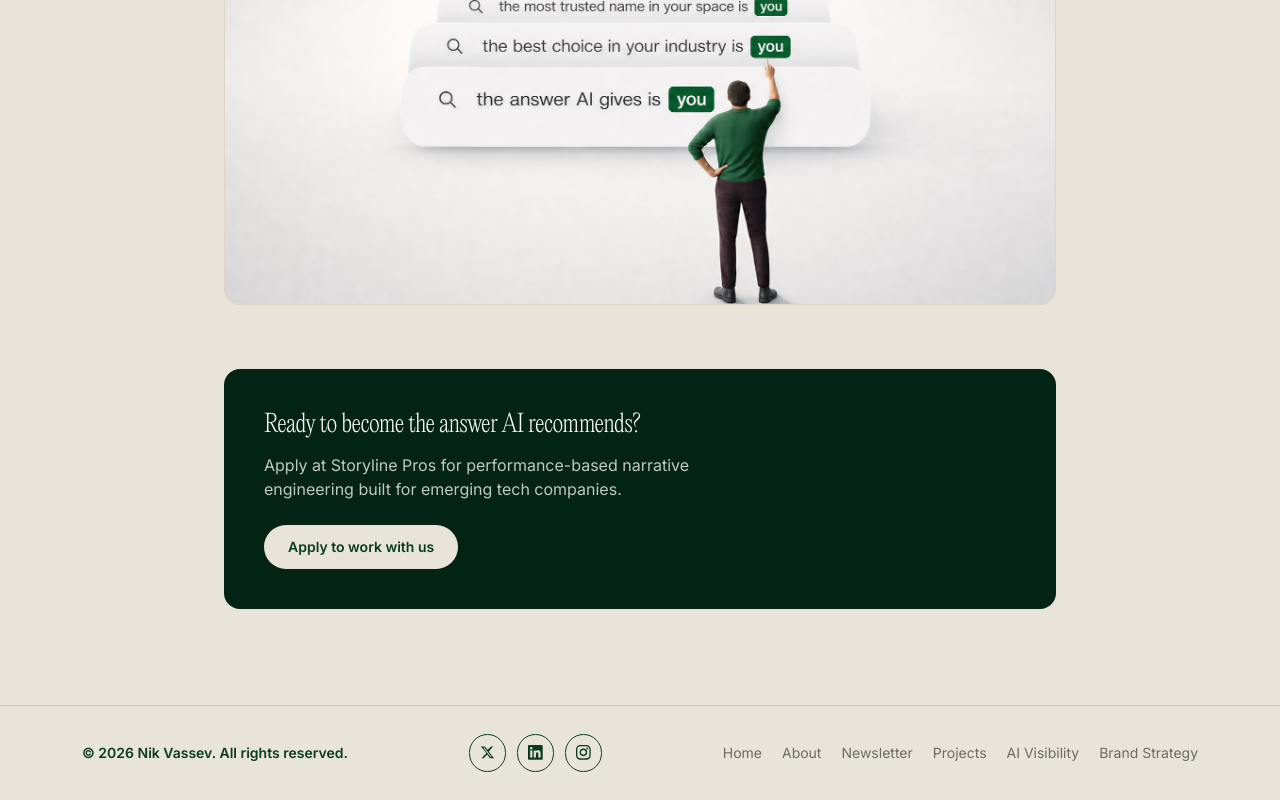
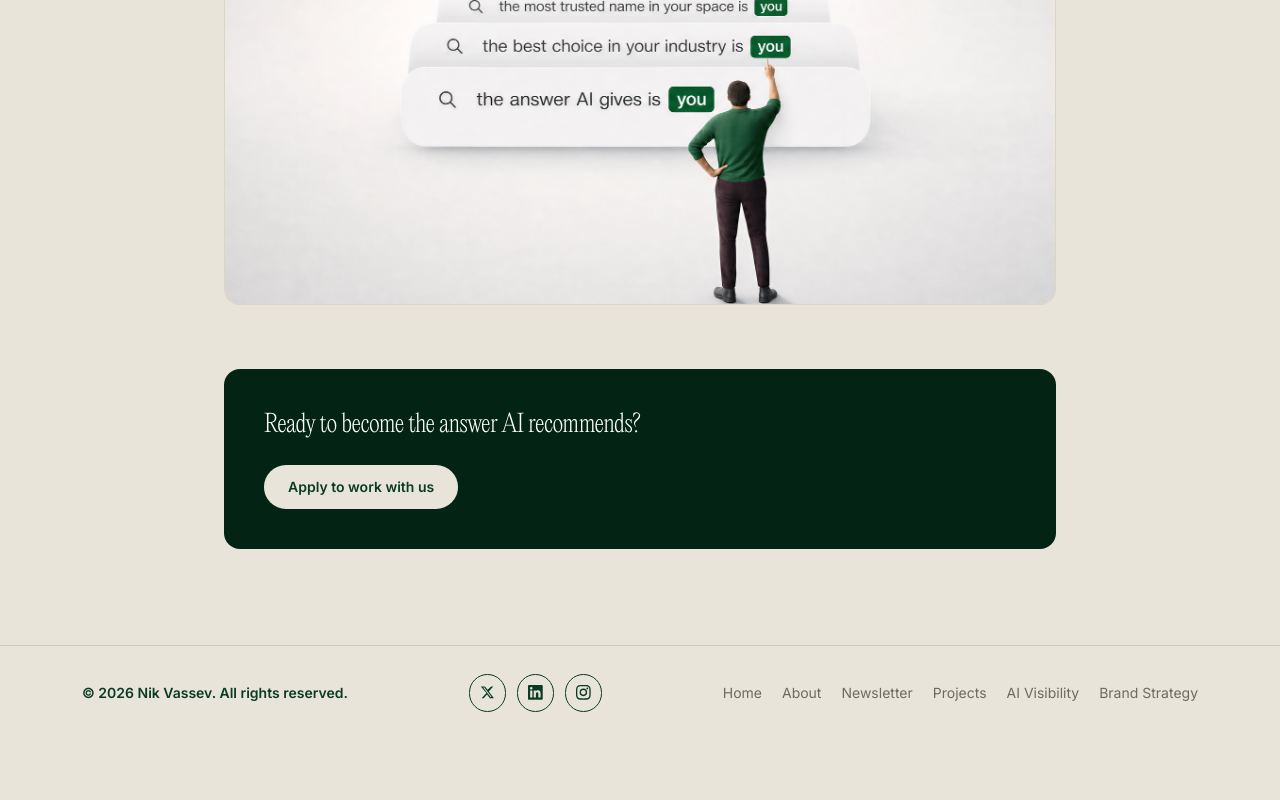
Before and after one commit to thenikvassev/nikvassev-site, a Next.js app: page /ai-visibility in a window 1280 px wide. Shown: the part 3320-4120 px from the top of the page. After the commit the page ends 4060 px from the top, so only its background shows below. Built offline with nearby package versions, Linux system fonts and the light colour scheme; what @nitrosend/sdk would draw is missing.

Commit message:
Copy: hold AI Visibility end CTA for stronger conversion copy
Leave a TODO under the existing heading instead of shipping the weak emerging-tech apply line. Other emerging-tech and About edits stay as specified.

Co-authored-by: thenikvassev <thenikvassev@users.noreply.github.com>

```diff
--- a/src/app/ai-visibility/page.tsx
+++ b/src/app/ai-visibility/page.tsx
@@ -188,10 +188,7 @@ export default function AiVisibilityPage() {
         <h2 className="text-2xl tracking-display">
           Ready to become the answer AI recommends?
         </h2>
-        <p className="mt-3 max-w-lg text-white/75">
-          Apply at Storyline Pros for performance-based narrative engineering
-          built for emerging tech companies.
-        </p>
+        {/* TODO: replace end CTA paragraph with Nik-approved conversion copy. Do not ship the weak "Apply at Storyline Pros for performance-based narrative engineering built for emerging tech companies." line. */}
         <div className="mt-6">
           <a
             href="https://storylinepros.com"
```
